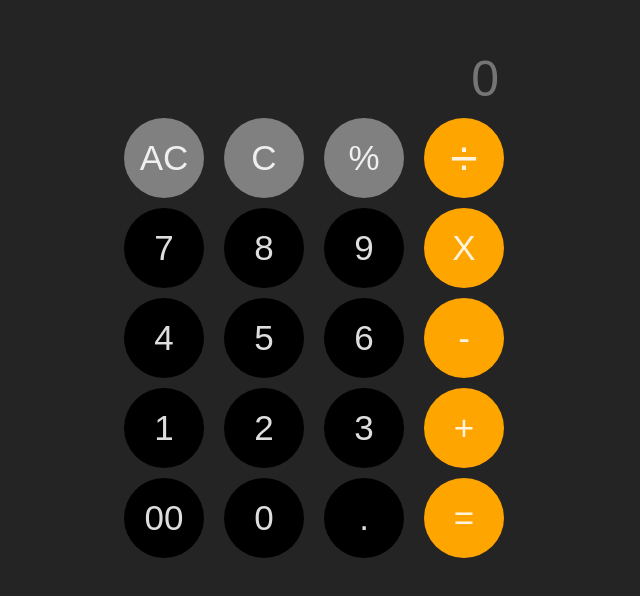
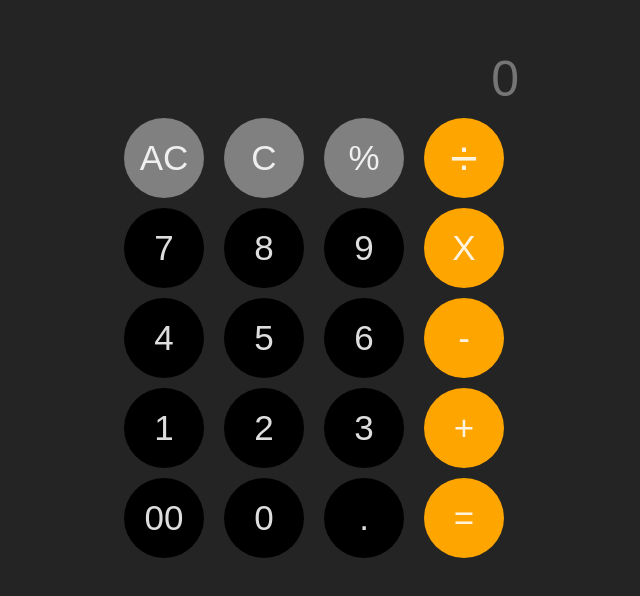
Before and after one commit to raunikdev/calculator, a React (Vite) app: page / in a window 1280 px wide. Shown: the part 158-754 px from the top of the page, without its empty margins (326-966 px from the left). Built offline with nearby package versions, Linux system fonts and the light colour scheme.

Commit message:
checking width

```diff
--- a/src/components/calculator.css
+++ b/src/components/calculator.css
@@ -6,7 +6,7 @@ body{
 }
 .allcalculator{
     display: grid;
-    width: 390px;
+    max-width: 390px;
 
 }
 .all-buttons{
@@ -48,7 +48,7 @@ input{
     padding: 200px 10px 10px 10px;
     text-align: right;
     background-color: rgba(0, 0, 0, 0);
-    width: 370px;
+    width: 100%;
     font-size: 50px;
 }
 .divide{
```
